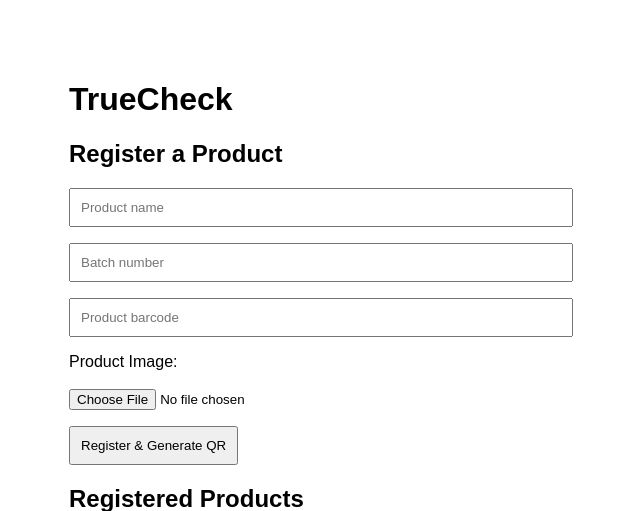
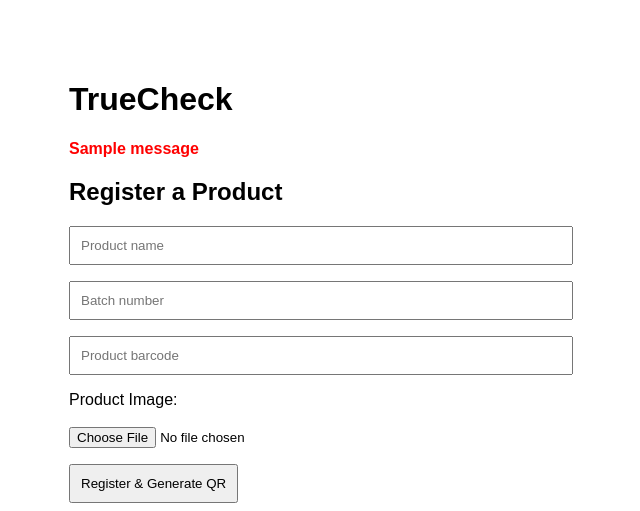
Before and after one commit to motion19/TrueCheck, a Flask app: page / in a window 1280 px wide. Shown: the top 511 px of the page, without its empty margins (171-811 px from the left). Run offline with Flask 3, Linux system fonts and the light colour scheme; one stand-in notice (Sample message) is shown; data that the repository does not hold is empty; some libraries are stand-ins or nearby versions.

Commit message:
Implement flash message display in index.html
Added flash message display for user notifications.

```diff
--- a/templates/index.html
+++ b/templates/index.html
@@ -5,6 +5,13 @@
     <title>TrueCheck</title>
 </head><body style="font-family: Arial; max-width: 800px; margin: 40px auto; padding: 20px;"><h1>TrueCheck</h1>
 
+    {% with messages = get_flashed_messages() %}
+    {% for message in messages %}
+        <p style="color: red; font-weight: bold;">
+            {{ message }}
+        </p>
+    {% endfor %}
+{% endwith %}
 <h2>Register a Product</h2>
 
 <form method="POST" action="/register" enctype="multipart/form-data">
```
